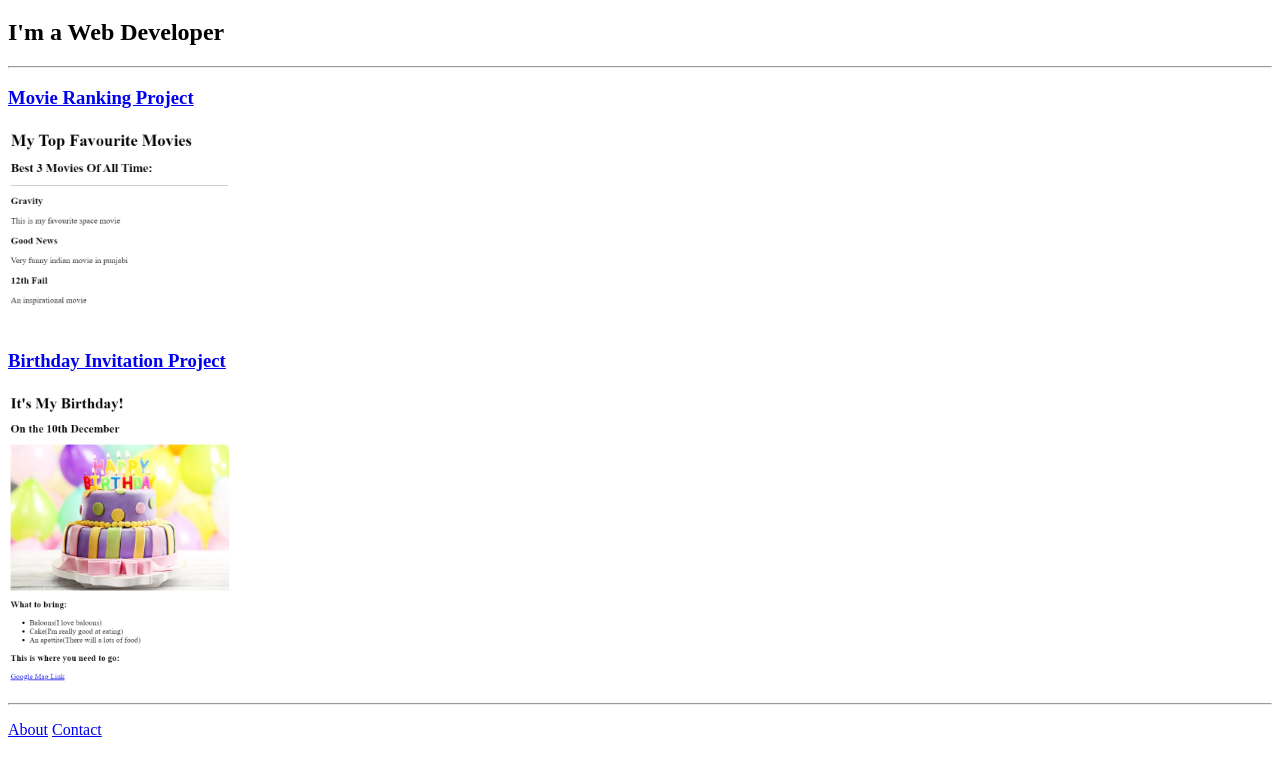
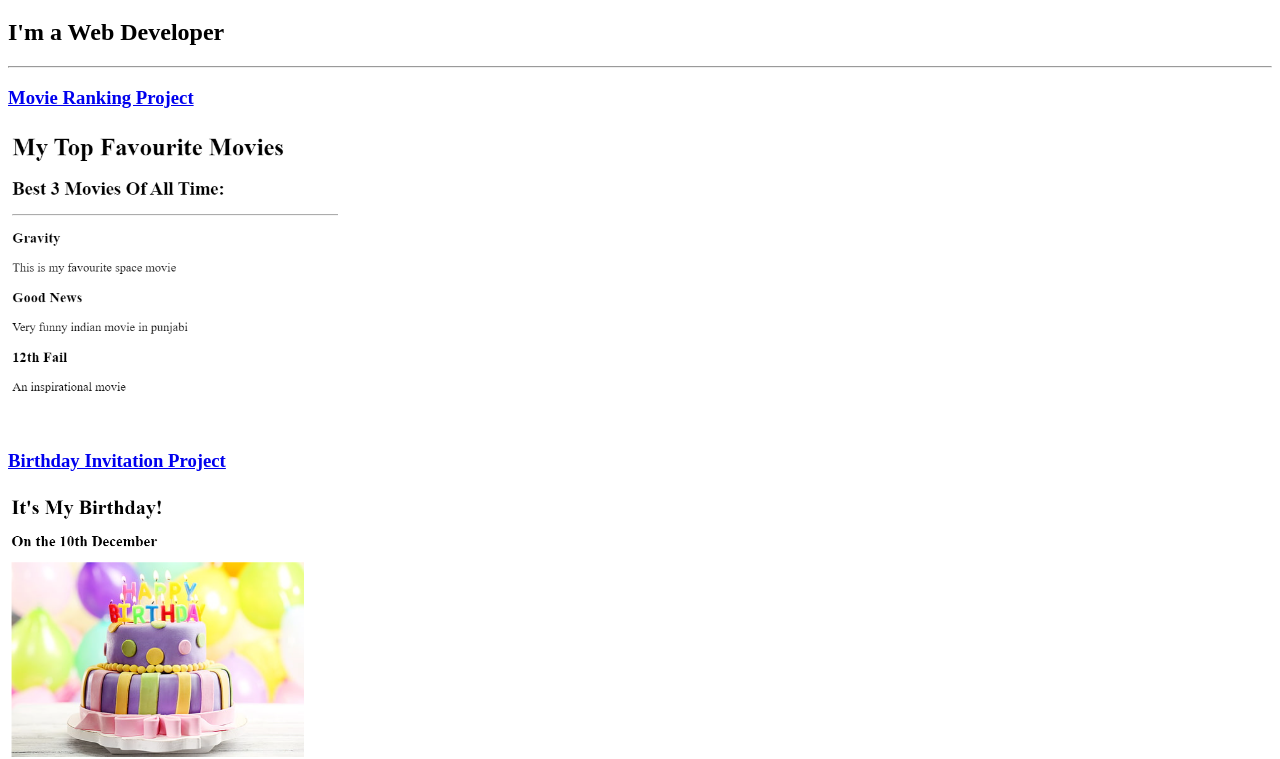
Before and after one commit to SaadAhmadCS/html-portfolio, a plain HTML site: page index.html in a window 1280 px wide. Shown: the part 61-820 px from the top of the page. Drawn offline with Linux system fonts and the light colour scheme.

Commit message:
Update index.html

```diff
--- a/index.html
+++ b/index.html
@@ -11,9 +11,9 @@
     <h2>I'm a Web Developer</h2>
     <hr/>
     <h3><a href="./public/movie-ranking.html">Movie Ranking Project</a></h3>
-    <img src="./assets/images/Saad Fav Movies.png" height="200">
+    <img src="./assets/images/Saad Fav Movies.png" height="300" width="330">
     <h3><a href="./public/birthday-invite.html">Birthday Invitation Project<a/></h3>
-    <img src="./assets/images/Saad birthday project.png" height="300">
+    <img src="./assets/images/Saad birthday project.png" height="400">
     <hr/>
     <p><a href="./public/about.html">About</a></body>
     <a href="./public/contact.html">Contact</a>
```
